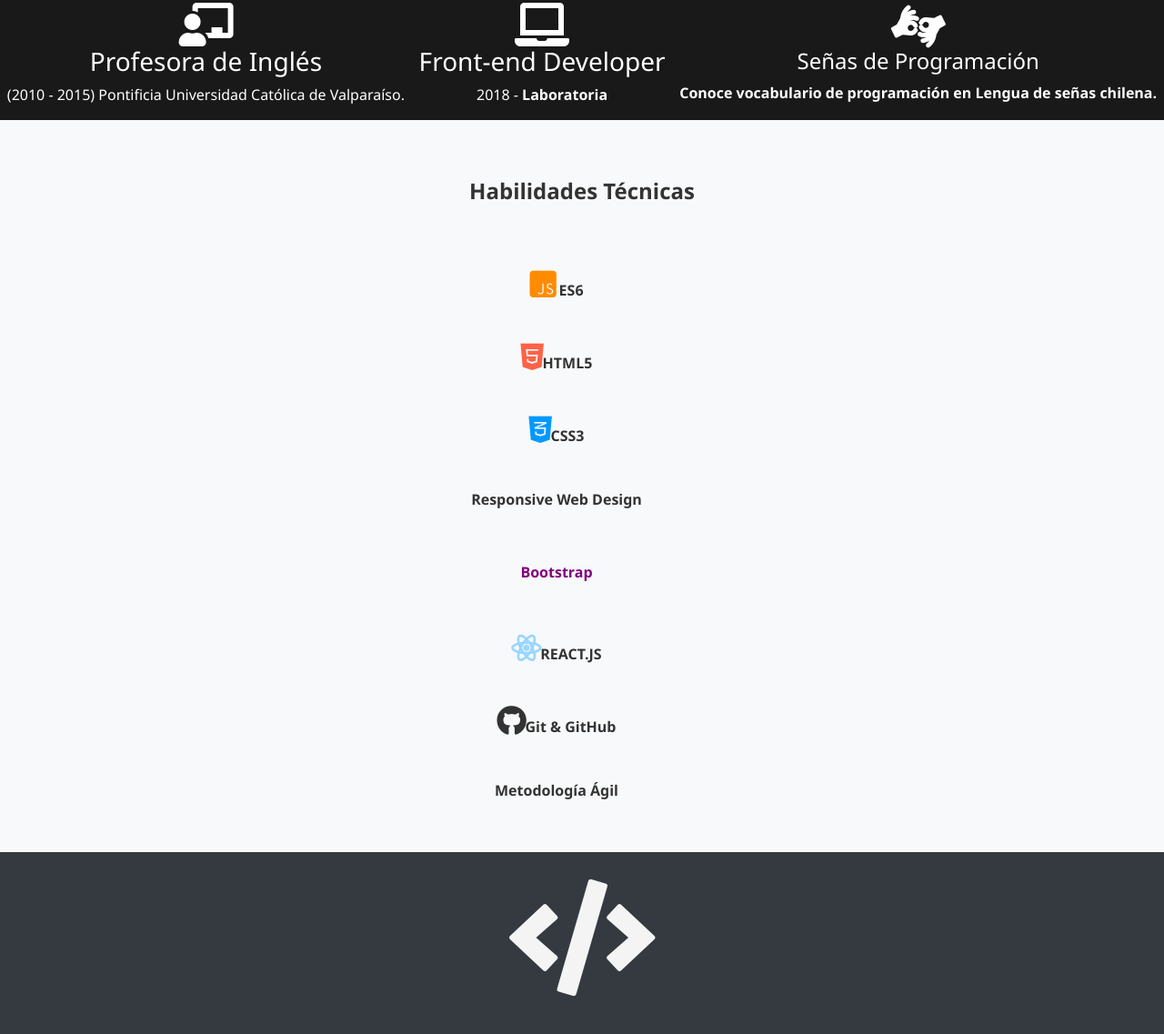
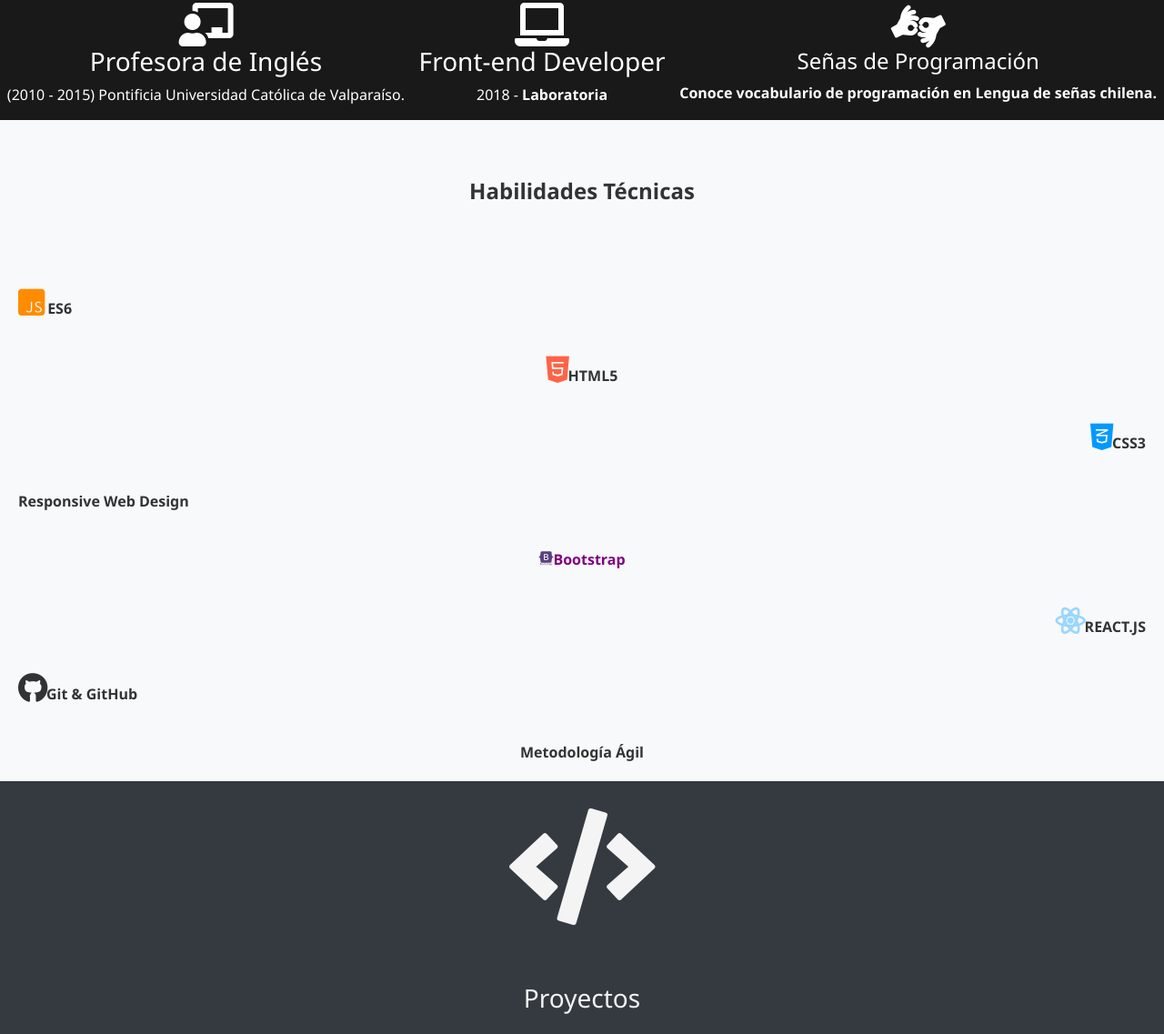
Before and after one commit to anto-caroca/anto-caroca.github.io, a website: page index.html in a window 1280 px wide. Shown: the part 1414-2551 px from the top of the page at 91% size. Drawn offline with nearby package versions, Linux system fonts and the light colour scheme.

Commit message:
agrego efectos con scrollReveal

```diff
--- a/index.html
+++ b/index.html
@@ -8,6 +8,12 @@
     <link rel="stylesheet" href="https://use.fontawesome.com/releases/v5.3.1/css/all.css" integrity="sha384-mzrmE5qonljUremFsqc01SB46JvROS7bZs3IO2EmfFsd15uHvIt+Y8vEf7N7fWAU" crossorigin="anonymous">
     <link rel="stylesheet" href="src/css/style.css">
     <title>Antonella</title>
+    <link rel="stylesheet" href="https://cdn.rawgit.com/konpa/devicon/df6431e323547add1b4cf45992913f15286456d3/devicon.min.css">
+    <script src="https://unpkg.com/scrollreveal@4"></script>
+	<script>
+		ScrollReveal({ duration: 1000 })
+	</script>
+</head>
 </head>
 <body>
     <header id="sec1" data-text="section 1" class="showcase">
@@ -32,8 +38,8 @@
       <!-- Sobre mí -->
       <section class="container-0" id="sec2" data-text="section 2">
           <div class="box-1 center">
-              <h2>Sobre Mí</h2>
-              <p>Soy desarrolladora front-end, profesora de inglés, corredora y cat-lover. A la edad de
+              <h2 class="about">Sobre Mí</h2>
+              <p class="bio">Soy desarrolladora front-end, profesora de inglés, corredora y cat-lover. A la edad de
                  24 años comencé a perder la audición. Lo cual me dificultó el ámbito laboral, pero no
                  me impidió encontrar nuevos proyectos, desafíos y metas. Estudié desarrollo web en
                 <a href="http://www.laboratoria.la/" target="_blank">Laboratoria</a>,
@@ -59,6 +65,8 @@
           </div>
         </div>
       </section>
+
+      <!-- tech skills -->
       <section class="bg-light center" id="sec3" data-text="section 3">
         <h4 class="tech">Habilidades Técnicas</h4>
         <div class="icons">
@@ -66,7 +74,7 @@
           <div id="div2"><i class="fab fa-html5 fa-2x" style="color:tomato"></i>HTML5</div>
           <div id="div3"><i class="fab fa-css3-alt fa-2x" style="color:#0099ff"></i>CSS3</div>
           <div id="div4">Responsive Web Design</div>
-          <div id="div5" style="color:purple">Bootstrap</div>
+          <div id="div5" style="color:purple"><i class="devicon-bootstrap-plain-wordmark colored"></i>Bootstrap</div>
           <div id="div6"><i class="fab fa-react fa-2x" style="color:#99d6ff"></i>REACT.JS</div>
           <div id="div7"><i class="fab fa-github fa-2x"></i>Git & GitHub</div>
           <div id="div8">Metodología Ágil</div>
@@ -225,23 +233,24 @@
       </section>
     <!-- contact -->
     <section class="last" section id="sec5" data-text="section 5">
-      <h3>Contacto</h3>
+      <h3 class="contacto">Contacto</h3>
       <div class="contact">
           <a href="https://www.linkedin.com/in/anto-caroca/" target="_blank" aria-label="LinkedIn">
-            <i class="fab fa-linkedin fa-2x"></i>
+            <i id="linkedin" class="fab fa-linkedin fa-2x"></i>
           </a>
           <a href="https://github.com/anto-caroca" target="_blank" aria-label="GitHub">
-            <i class="fab fa-github fa-2x" ></i>
+            <i id="github" class="fab fa-github fa-2x" ></i>
           </a>
-          <i class="fab fa-whatsapp fa-2x" aria-label="phone">+569 35 79 86 84</i>
-          <i class="far fa-envelope fa-2x" aria-label="email"> antonellacaroca@gmail.com</i>
-          <i class="fas fa-map-marker-alt fa-2x" aria-label="address"> Valle Hermoso 11411, La Florida. Santiago</i>
+          <i id="phone" class="fab fa-whatsapp fa-2x" aria-label="phone">+569 35 79 86 84</i>
+          <i id="mail" class="far fa-envelope fa-2x" aria-label="email"> antonellacaroca@gmail.com</i>
+          <i id="address" class="fas fa-map-marker-alt fa-2x" aria-label="address"> Valle Hermoso 11411, La Florida. Santiago</i>
       </div>
     </section>
   </main>
       <footer class="center">
         <p>Antonella Caroca &copy; 2018</p>
       </footer>
+<script src="src/js/main.js"></script>
 
       <script src="https://code.jquery.com/jquery-3.3.1.slim.min.js" integrity="sha384-q8i/X+965DzO0rT7abK41JStQIAqVgRVzpbzo5smXKp4YfRvH+8abtTE1Pi6jizo" crossorigin="anonymous"></script>
 <script src="https://cdnjs.cloudflare.com/ajax/libs/popper.js/1.14.3/umd/popper.min.js" integrity="sha384-ZMP7rVo3mIykV+2+9J3UJ46jBk0WLaUAdn689aCwoqbBJiSnjAK/l8WvCWPIPm49" crossorigin="anonymous"></script>
--- a/src/css/style.css
+++ b/src/css/style.css
@@ -142,6 +142,10 @@
   .box-5 {
     width: 50%;
   }
+  .icons {
+    margin-left: 25%;
+    margin-right: 25%;
+  }
 }
 
 
@@ -159,68 +163,12 @@
   margin-top: 8%;
 }
 
-#div1, #div2, #div3, #div4, #div5, #div6, #div7, #div8 {
-  width: 200px;
-  height: 80px;
-
-  font-weight: bold;
-  position: relative;
-  -webkit-animation: mymove 5s infinite; /* Safari 4.0 - 8.0 */
-  animation: mymove 5s infinite;
-}
-
-/* Safari 4.0 - 8.0 */
-#div1 {-webkit-animation-timing-function: linear;}
-#div2 {-webkit-animation-timing-function: ease;}
-#div3 {-webkit-animation-timing-function: ease-in;}
-#div4 {-webkit-animation-timing-function: ease-out;}
-#div5 {-webkit-animation-timing-function: ease-in-out;}
-#div6 {-webkit-animation-timing-function: ease-in;}
-#div7 {-webkit-animation-timing-function: ease-out;}
-#div8 {-webkit-animation-timing-function: ease-in-out;}
-
-/* Standard syntax */
-#div1 {animation-timing-function: linear;}
-#div2 {animation-timing-function: ease;}
-#div3 {animation-timing-function: ease-in;}
-#div4 {animation-timing-function: ease-out;}
-#div5 {animation-timing-function: ease-in-out;}
-#div6 {animation-timing-function: ease-in;}
-#div7 {animation-timing-function: ease-out;}
-#div8 {animation-timing-function: ease-in-out;}
-
-
-/* Safari 4.0 - 8.0 */
-@-webkit-keyframes mymove {
-    from {left: 0px;}
-    to {left: 200px;}
-}
-
-/* Standard syntax */
-@keyframes mymove {
-    from {left: 0px;}
-    to {left: 200px;}
-}
-
-.icons {
-  display:flex;
-  flex-direction: column;
-  justify-content: center;
-  /*align-items:center;*/
-  margin-left: 40%;
-}
-
 .tech {
   padding: 5%;
   font-weight: bold;
 }
 
 @media(max-width:468px){
-  .icons{
-    width: 100px;
-    margin-left: 0%;
-    padding-left: 0%;
-  }
   .contact {
     font-size: 10px;
   }
@@ -305,9 +253,50 @@
 }
 
 @media only screen and (max-width: 600px) {
-
-
   ul {
       display: none;
   }
 }
+
+.icons {
+  display: flex;
+  flex-direction: column;
+  font-weight: bold;
+
+}
+
+.icons div {
+  padding: 20px;
+}
+
+#div1{
+  text-align: left;
+}
+
+#div2{
+  text-align: center;
+}
+
+#div3{
+  text-align: right;
+}
+
+#div4{
+  text-align: left;
+}
+
+#div5{
+  text-align: center;
+}
+
+#div6{
+  text-align: right;
+}
+
+#div7{
+  text-align: left;
+}
+
+#div8{
+  text-align: center;
+}
--- /dev/null
+++ b/src/js/main.js
@@ -0,0 +1,30 @@
+
+        /* sobre mí*/
+        ScrollReveal().reveal('.about', { delay: 500 })
+		ScrollReveal().reveal('.bio', { delay: 1000 })
+        ScrollReveal().reveal('.box-2', { delay: 1300 })
+        ScrollReveal().reveal('.box-4', { delay: 1500 })
+        ScrollReveal().reveal('.box-3', { delay: 1800 })
+
+        /* proyectos*/
+        ScrollReveal().reveal('.projects', { delay: 500 })
+        ScrollReveal().reveal('.accordion', { delay: 1000 })
+
+        /* contacto */
+        ScrollReveal().reveal('.contacto', { delay: 500 })
+        ScrollReveal().reveal('#linkedin', { delay: 1000 })
+        ScrollReveal().reveal('#github', { delay: 1200 })
+        ScrollReveal().reveal('#phone', { delay: 1500 })
+        ScrollReveal().reveal('#mail', { delay: 1800 })
+        ScrollReveal().reveal('#address', { delay: 2000 })
+
+        /*  tech skills */
+        ScrollReveal().reveal('.tech', { delay: 500 })
+        ScrollReveal().reveal('#div1', { delay: 1000 })
+        ScrollReveal().reveal('#div2', { delay: 1200 })
+        ScrollReveal().reveal('#div3', { delay: 1500 })
+        ScrollReveal().reveal('#div4', { delay: 1800 })
+        ScrollReveal().reveal('#div5', { delay: 2000 })
+        ScrollReveal().reveal('#div6', { delay: 2200 })
+        ScrollReveal().reveal('#div7', { delay: 2400 })
+        ScrollReveal().reveal('#div8', { delay: 2600 })
```
